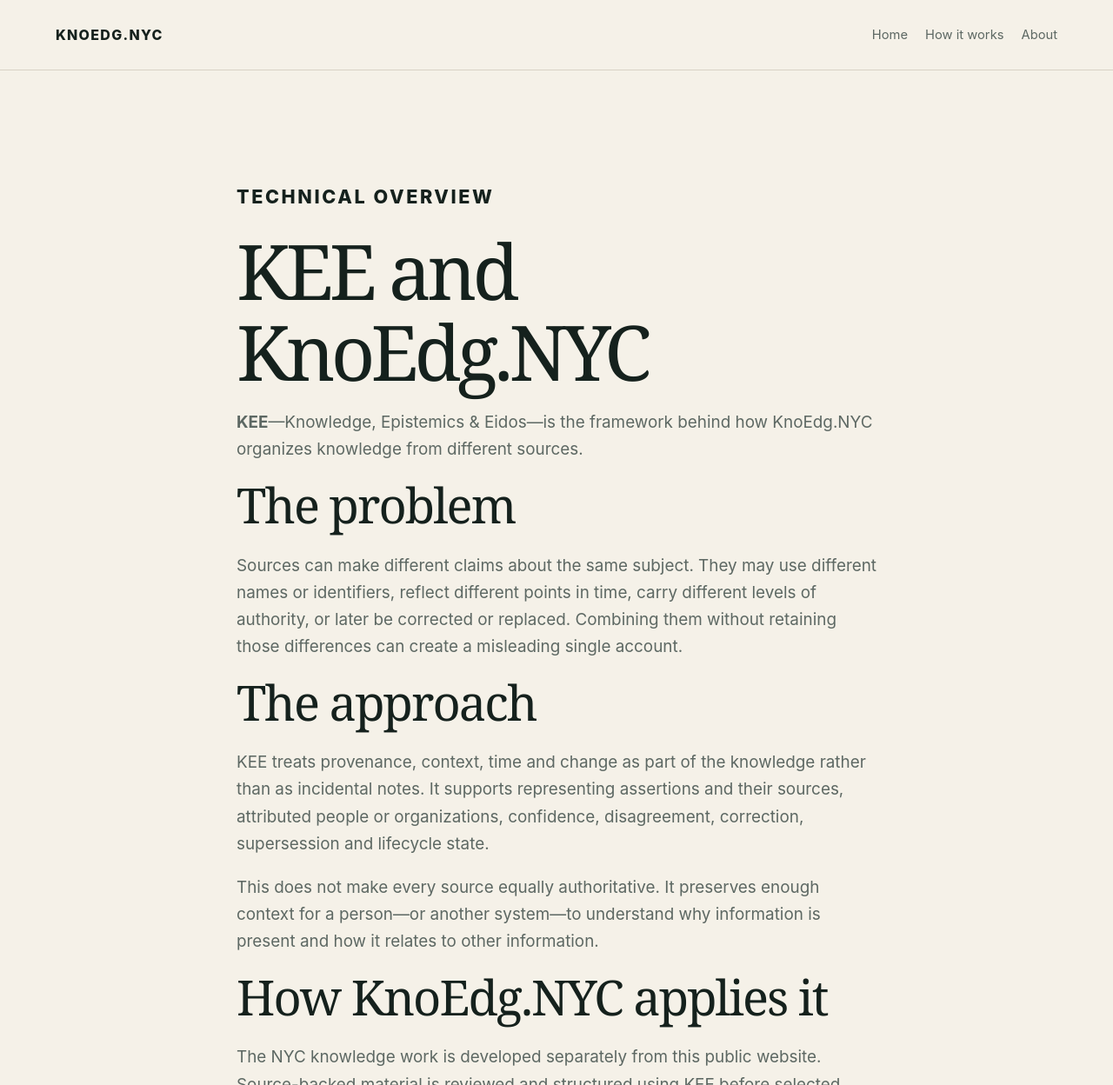
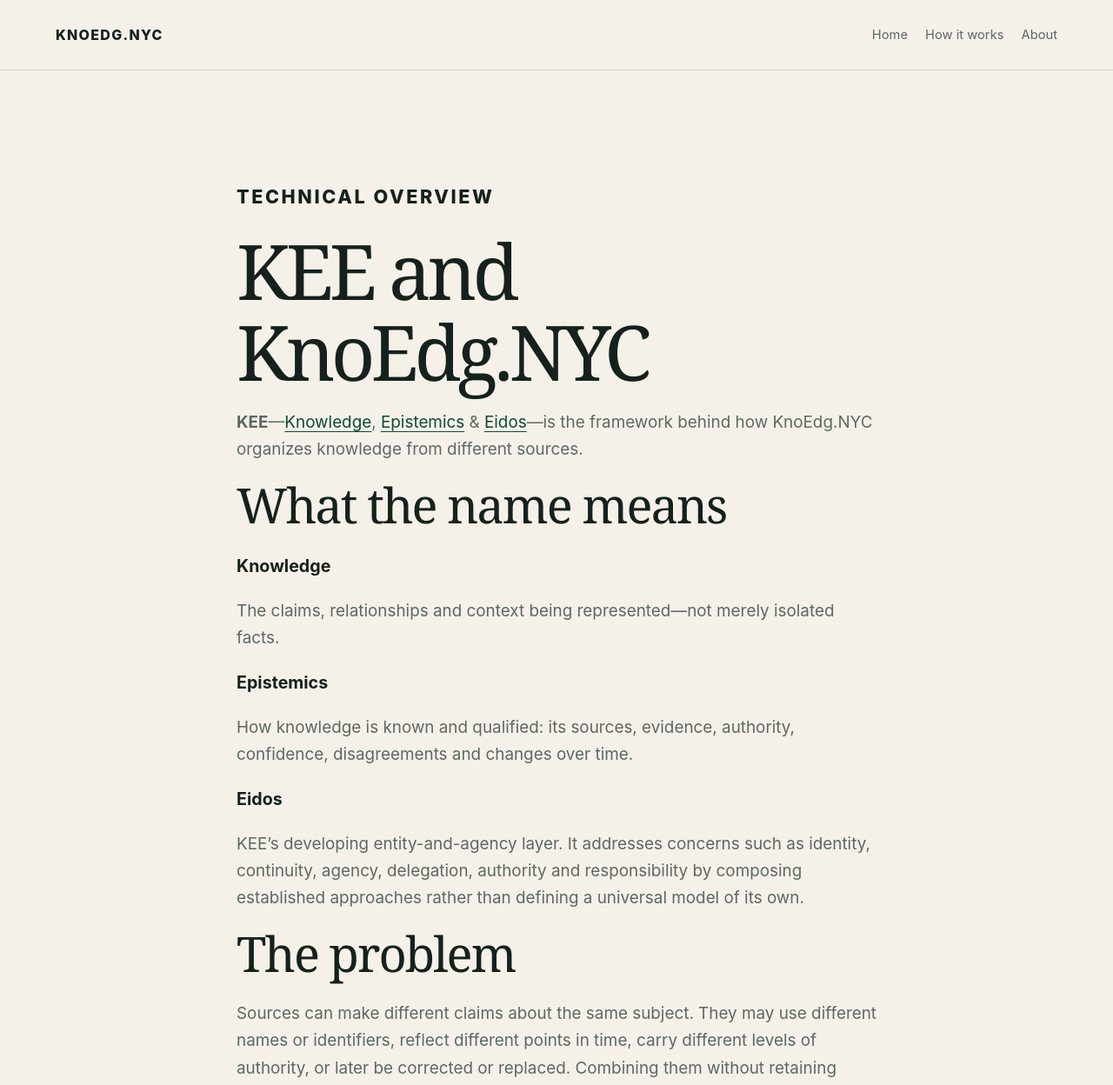
Before and after one commit to KnoEdg/knoedg.nyc, a plain HTML site: page technical/kee/index.html in a window 1280 px wide. Shown: the top 1248 px of the page at 87% size. Drawn offline with Linux system fonts and the light colour scheme.

Commit message:
docs(site): define KEE name components

```diff
--- a/technical/kee/index.html
+++ b/technical/kee/index.html
@@ -15,7 +15,17 @@
   <main><section class="page"><div class="shell copy">
     <p class="eyebrow">Technical overview</p>
     <h1>KEE and KnoEdg.NYC</h1>
-    <p><strong>KEE</strong>—Knowledge, Epistemics &amp; Eidos—is the framework behind how KnoEdg.NYC organizes knowledge from different sources.</p>
+    <p><strong>KEE</strong>—<a href="#knowledge">Knowledge</a>, <a href="#epistemics">Epistemics</a> &amp; <a href="#eidos">Eidos</a>—is the framework behind how KnoEdg.NYC organizes knowledge from different sources.</p>
+
+    <h2>What the name means</h2>
+    <h3 id="knowledge">Knowledge</h3>
+    <p>The claims, relationships and context being represented—not merely isolated facts.</p>
+
+    <h3 id="epistemics">Epistemics</h3>
+    <p>How knowledge is known and qualified: its sources, evidence, authority, confidence, disagreements and changes over time.</p>
+
+    <h3 id="eidos">Eidos</h3>
+    <p>KEE’s developing entity-and-agency layer. It addresses concerns such as identity, continuity, agency, delegation, authority and responsibility by composing established approaches rather than defining a universal model of its own.</p>
 
     <h2>The problem</h2>
     <p>Sources can make different claims about the same subject. They may use different names or identifiers, reflect different points in time, carry different levels of authority, or later be corrected or replaced. Combining them without retaining those differences can create a misleading single account.</p>
```
